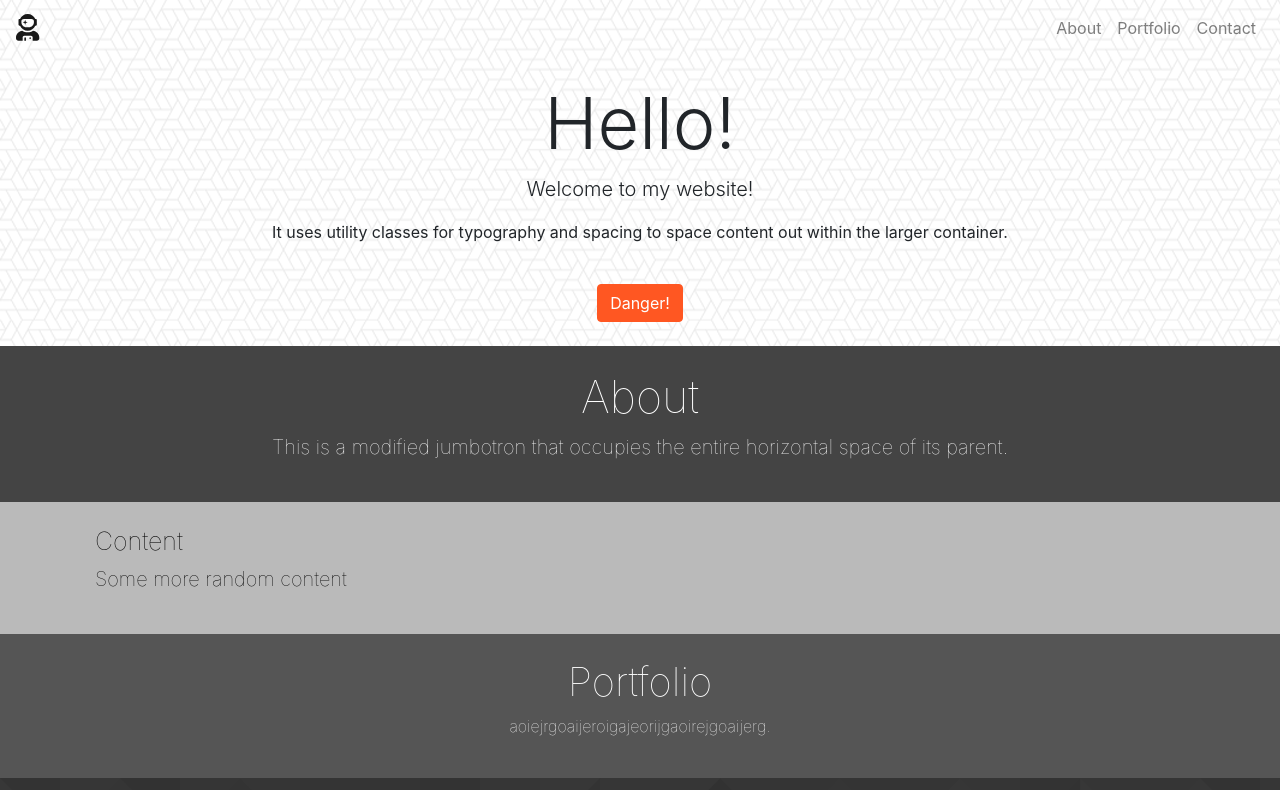
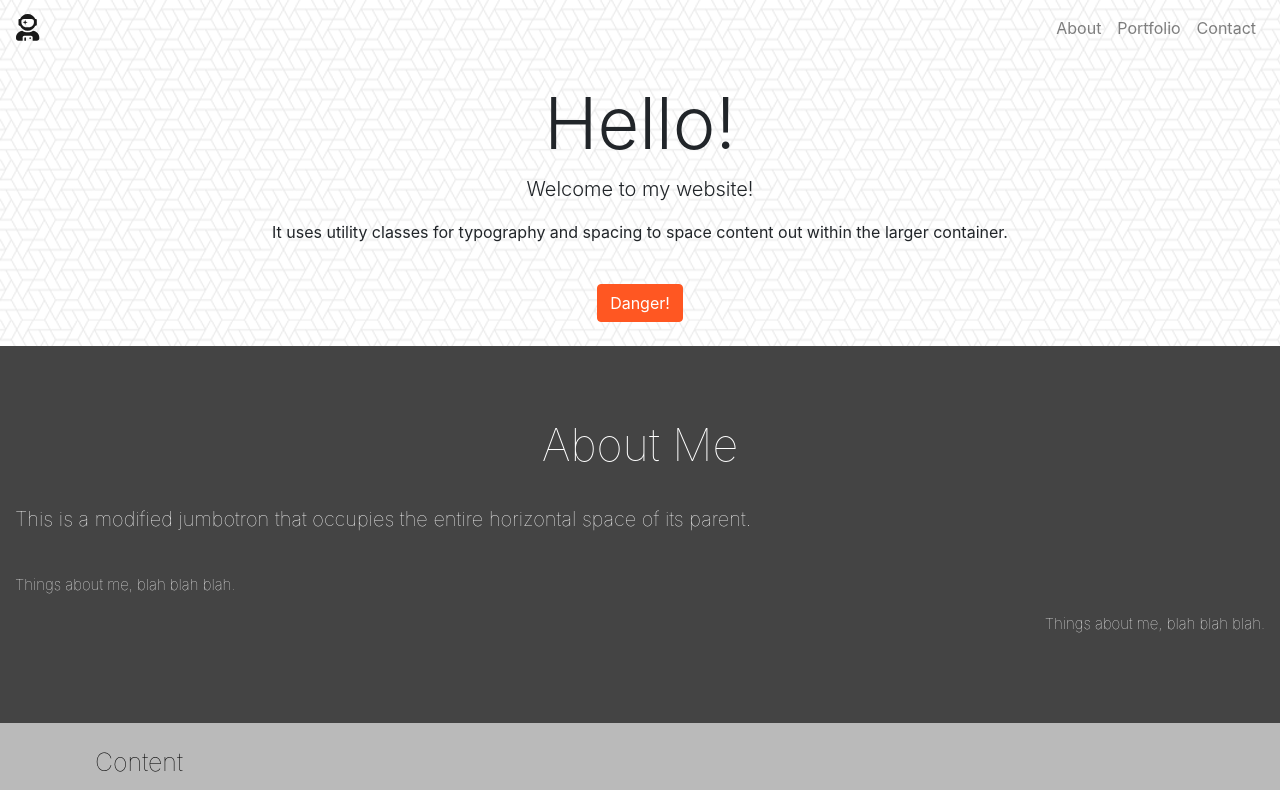
Before and after one commit to anthonytwh/anthonytwh.github.io, a React (Create React App) app: page / in a window 1280 px wide. Shown: the top 790 px of the page. Built offline with nearby package versions, Linux system fonts and the light colour scheme.

Commit message:
Fixing about-me page

```diff
--- a/src/App.jsx
+++ b/src/App.jsx
@@ -22,7 +22,7 @@ class App extends Component {
 					<br></br>
 					<br></br>
 				</div>
-				<div className="Mid">
+				<div className="About">
 					<br></br>
 					<About />
 					<br></br>
--- a/src/assets/styles.css
+++ b/src/assets/styles.css
@@ -38,20 +38,38 @@
 }
 
 /* Mid Section (About) */
-.Mid {
+.About {
   background: #444;
   color: white;
   text-align: center;
 }
 
-.Mid-title {
+.About-title {
   font-size: 45px;
   font-weight: 100;
 }
 
-.Mid-sub {
+.About-header {
   font-size: 20px;
   font-weight: 100;
+  text-align: left;
+}
+
+.About-body {
+  font-size: 15px;
+  font-weight: 100;
+}
+
+.About-body-left {
+  font-size: 15px;
+  font-weight: 100;
+  text-align: left;
+}
+
+.About-body-right {
+  font-size: 15px;
+  font-weight: 100;
+  text-align: right;
 }
 
 /* Content Section (TBD) */
--- a/src/components/About.jsx
+++ b/src/components/About.jsx
@@ -14,8 +14,24 @@ class About extends Component {
 		return (
 	    <div>
 				<Container fluid>
-					<h1 className="Mid-title">About</h1>
-					<p className="Mid-sub">This is a modified jumbotron that occupies the entire horizontal space of its parent.</p>
+					<br></br>
+					<br></br>
+					<h1 className="About-title">About Me</h1>
+
+					<br></br>
+					<p className="About-header">This is a modified jumbotron that occupies the entire horizontal space of its parent.</p>
+
+					<br></br>
+					<div className="About-body-left">
+						<p> Things about me, blah blah blah. </p>
+					</div>
+
+					<div className="About-body-right">
+						<p> Things about me, blah blah blah. </p>
+					</div>
+
+					<br></br>
+					<br></br>
 				</Container>
 	    </div>
 			)
--- a/src/components/Portfolio.jsx
+++ b/src/components/Portfolio.jsx
@@ -16,6 +16,30 @@ class Portfolio extends Component {
 				<Container fluid>
 					<h1 className="Portfolio-title">Portfolio</h1>
 					<p className="Portfolio-header">aoiejrgoaijeroigajeorijgaoirejgoaijerg.</p>
+					<br></br>
+					<br></br>
+					<br></br>
+					<br></br>
+					<br></br>
+					<br></br>
+					<br></br>
+					<p className="Portfolio-body">going to fill this space</p>
+					<br></br>
+					<br></br>
+					<br></br>
+					<br></br>
+					<br></br>
+					<br></br>
+					<br></br>
+					<p className="Portfolio-body">with lots of space!</p>
+					<br></br>
+					<br></br>
+					<br></br>
+					<br></br>
+					<br></br>
+					<br></br>
+					<br></br>
+					<br></br>
 				</Container>
 		    </div>
 			)
```
